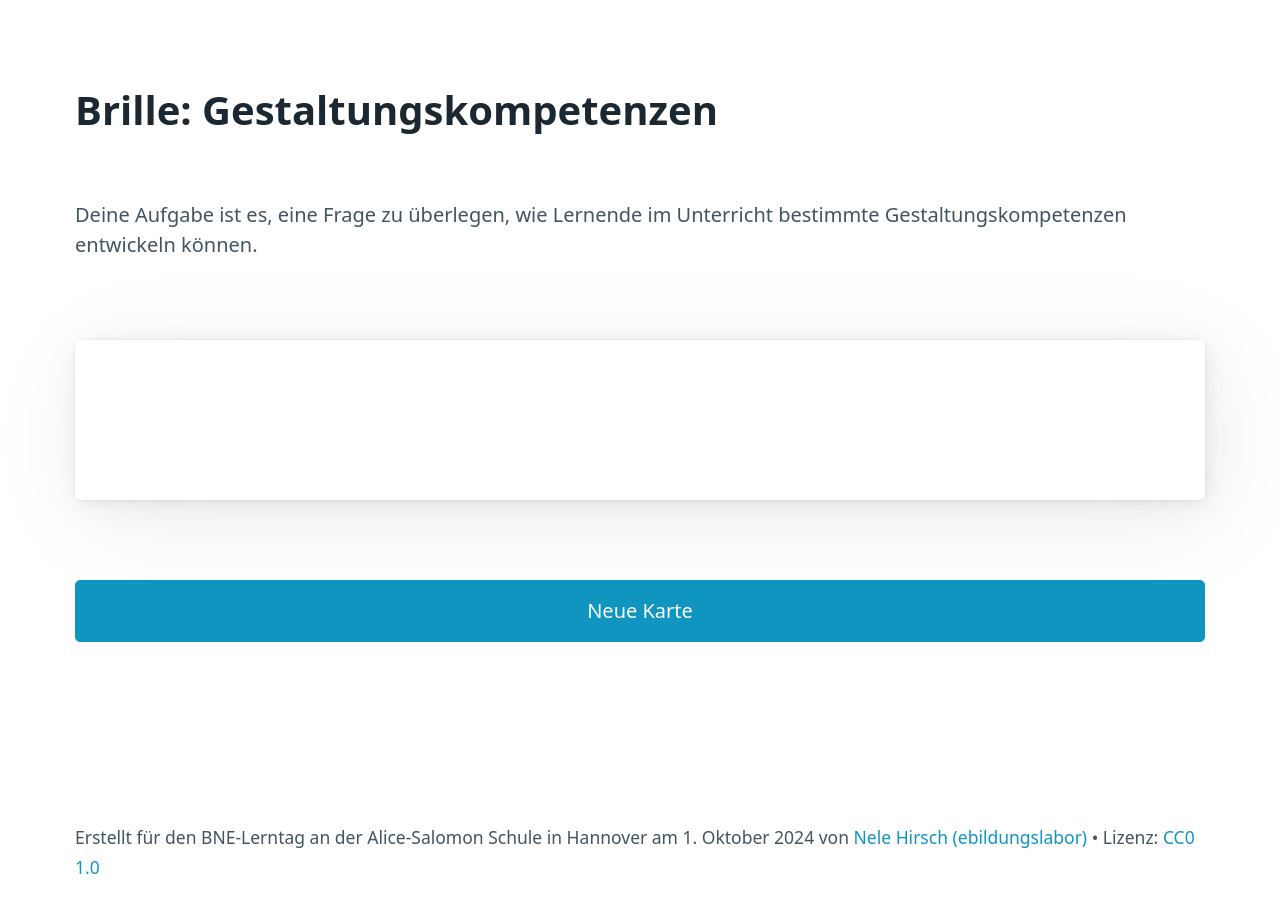
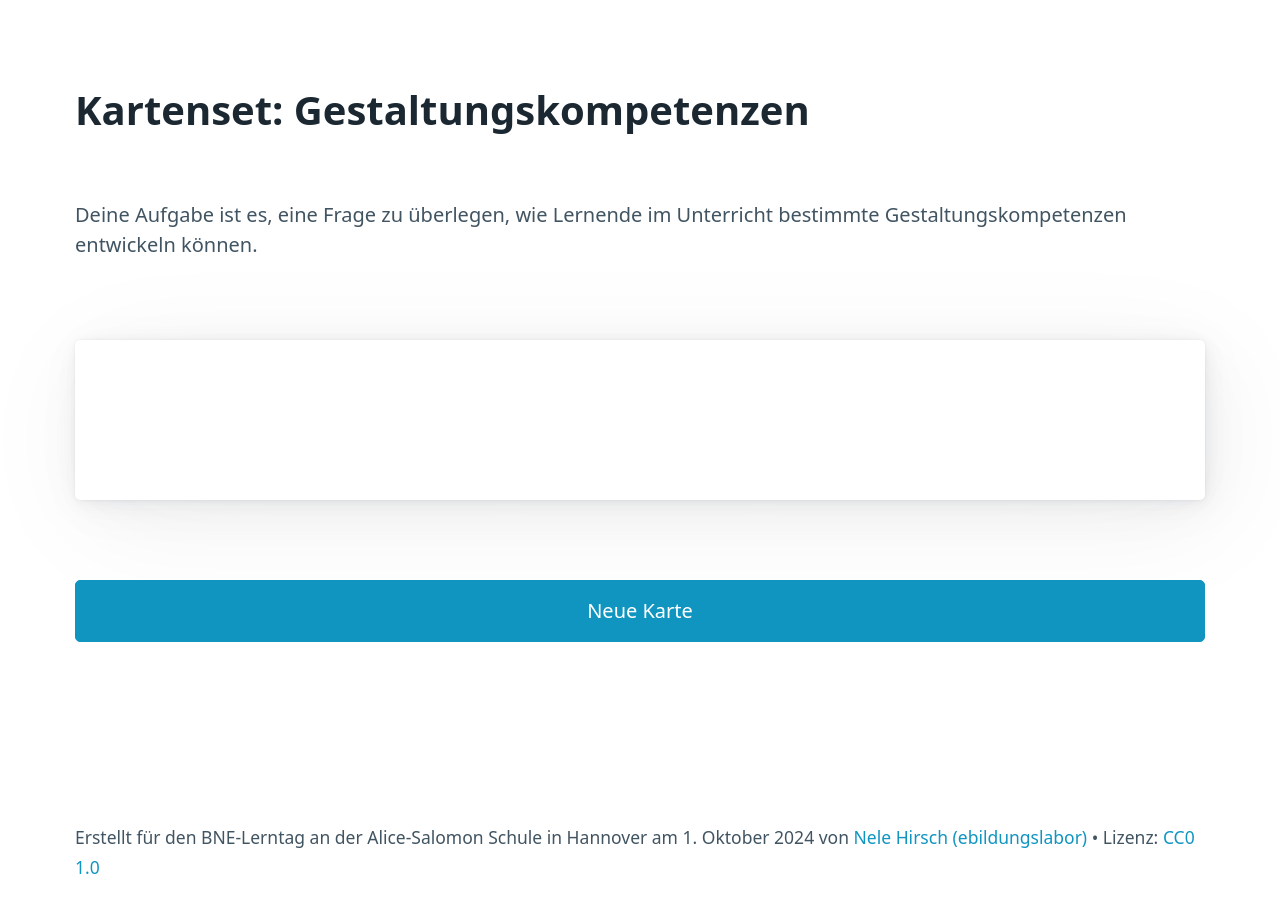
Before and after one commit to eBildungslabor/bne-quartett, a plain HTML site: page gestaltungskompetenz.html in a window 1280 px wide. Drawn offline with Linux system fonts and the light colour scheme.

Commit message:
Update gestaltungskompetenz.html

```diff
--- a/gestaltungskompetenz.html
+++ b/gestaltungskompetenz.html
@@ -5,7 +5,7 @@
     <meta name="viewport" content="width=device-width, initial-scale=1.0">
     <meta charset="UTF-8">
     <link rel="stylesheet" href="css/pico.min.css">
-    <title>Brille: Gestaltungskompetenz</title>
+    <title>Kartenset: Gestaltungskompetenz</title>
     <script>
         // Array mit den Fragen zu Gestaltungskompetenzen
         const kompetenzFragen = [
@@ -39,7 +39,7 @@
 
 <body>
     <main class="container">
-        <h1>Brille: Gestaltungskompetenzen</h1>
+        <h1>Kartenset: Gestaltungskompetenzen</h1>
         <p>Deine Aufgabe ist es, eine Frage zu überlegen, wie Lernende im Unterricht bestimmte Gestaltungskompetenzen entwickeln können.</p>
 
         <article id="article">
```
